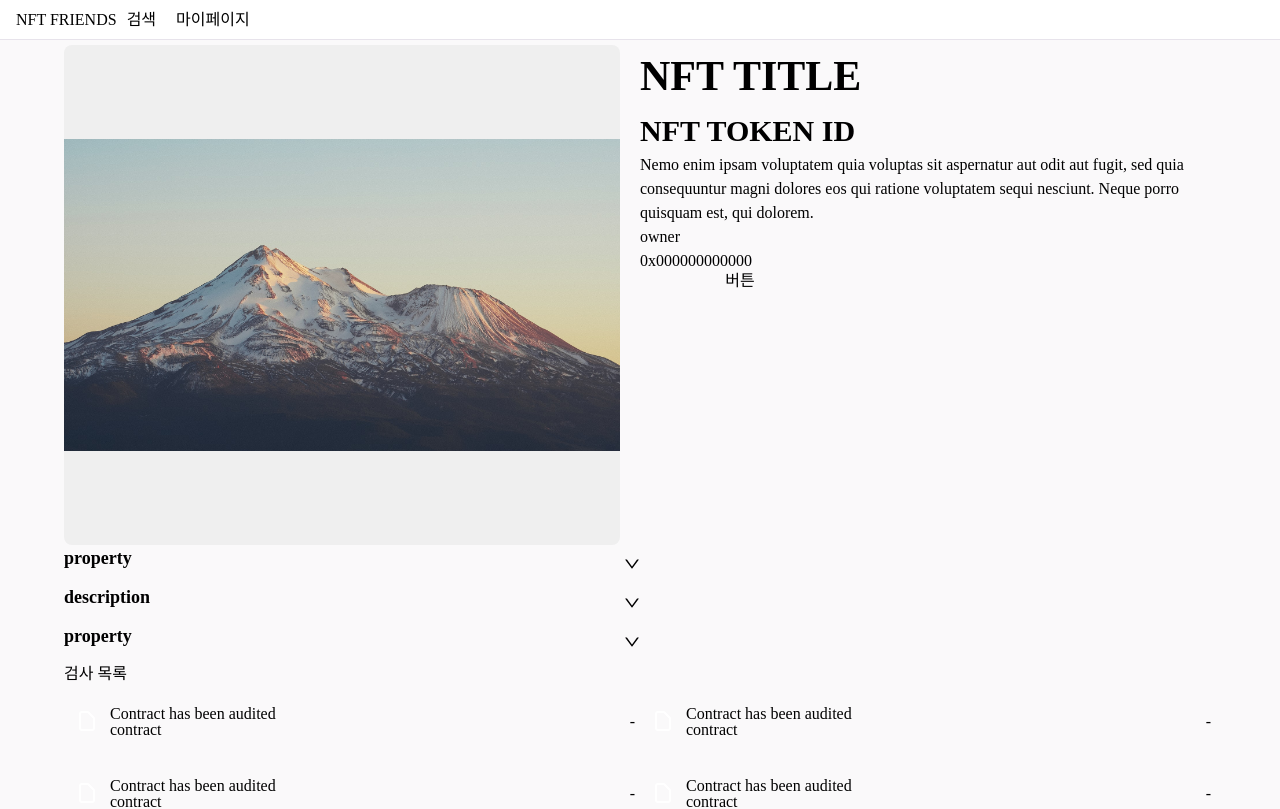
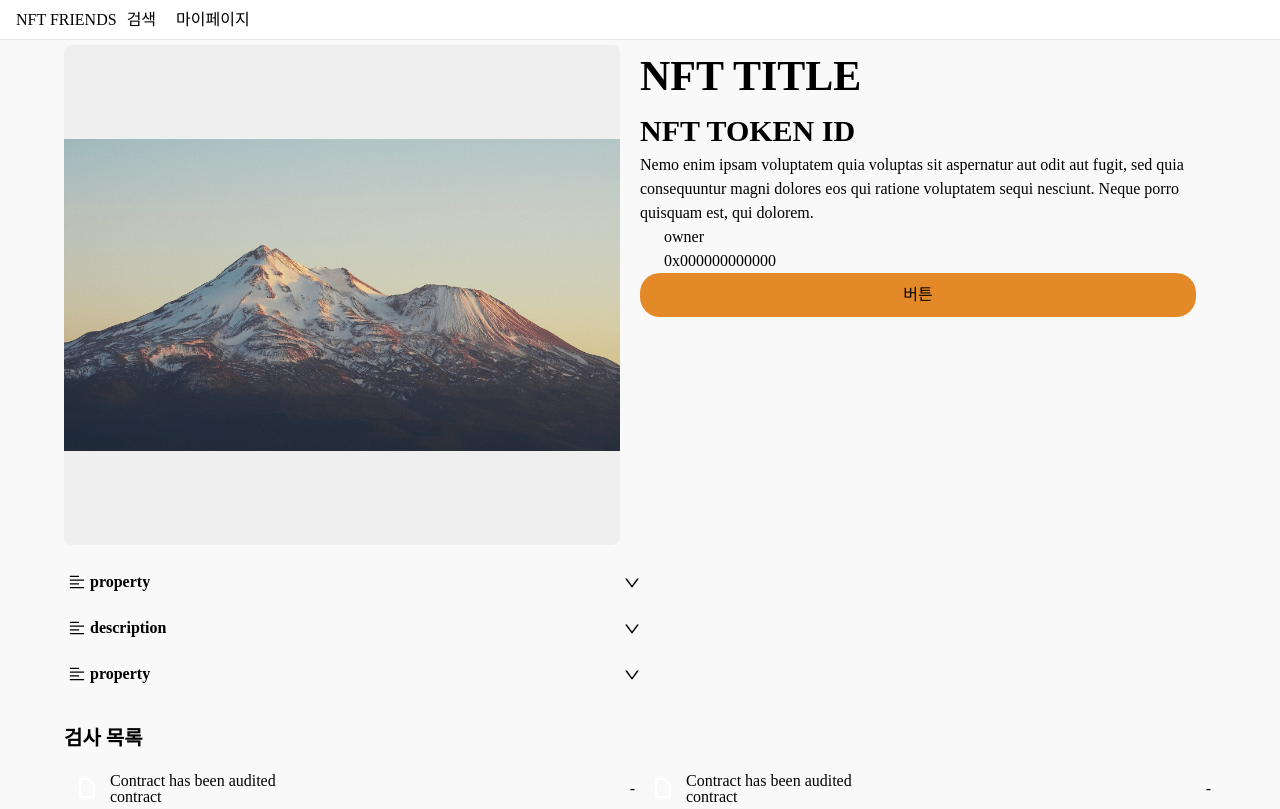
Before and after one commit to DCNFT/nft-ft, a Next.js app: page /detail in a window 1280 px wide. Shown: the top 809 px of the page. Built offline with nearby package versions, Linux system fonts and the light colour scheme; a web font is replaced by a local one.

Commit message:
reafactor : div -> flex 변경

```diff
--- a/src/components/Common/Collapse/iconMap.tsx
+++ b/src/components/Common/Collapse/iconMap.tsx
@@ -11,7 +11,8 @@ import {
   CheckCircleFilled,
   CaretUpOutlined,
   UpOutlined,
-} from '@ant-design/icons';
+  AlignLeftOutlined,
+} from '@ant-design/icons'
 
 const Iconmap: { [unit: string]: object } = {
   SearchOutlined: <SearchOutlined />,
@@ -26,6 +27,7 @@ const Iconmap: { [unit: string]: object } = {
   CheckCircleFilled: <CheckCircleFilled />,
   CaretUpOutlined: <CaretUpOutlined />,
   UpOutlined: <UpOutlined />,
-};
+  AlignLeftOutlined: <AlignLeftOutlined />,
+}
 
-export default Iconmap;
+export default Iconmap
--- a/src/components/Common/Collapse/index.tsx
+++ b/src/components/Common/Collapse/index.tsx
@@ -22,6 +22,12 @@ const St = {
   Title: styled.div`
     font-weight: bold;
     font-size: 1.8rem;
+  `,
+  IconWrapper: styled.div`
+    display: flex;
+    justify-content: center;
+    align-items: center;
+    padding: 0 5px;
   `,
 }
 const Collapse = ({ title, children }: any) => {
@@ -48,10 +54,15 @@ const Collapse = ({ title, children }: any) => {
 
   return (
     <div style={{ marginBottom: '12px' }}>
-      <div style={{ display: 'flex', justifyContent: 'space-between' }}>
-        <Text bold fontSize="18px">
-          {title}
-        </Text>
+      <div style={{ display: 'flex', justifyContent: 'space-between', alignItems: 'center' }}>
+        <div style={{ display: 'flex', padding: '5px 0' }}>
+          <St.IconWrapper>{iconMap.AlignLeftOutlined}</St.IconWrapper>
+
+          <Text fontSize="16px" bold>
+            {title}
+          </Text>
+        </div>
+
         <St.Icon onClick={handleButtonClick} isSubMenuOpen={isSubMenuOpen}>
           {iconMap.UpOutlined}
         </St.Icon>
--- a/src/views/Detail/index.tsx
+++ b/src/views/Detail/index.tsx
@@ -1,6 +1,6 @@
 import Image from 'next/image'
 import { Text } from 'components/Common/Text'
-import { Box } from 'components/Common/Box'
+import { Box, Flex } from 'components/Common/Box'
 import styled from 'styled-components'
 import Page from 'components/Layout/Page'
 import Collapse from 'components/Common/Collapse'
@@ -12,6 +12,25 @@ const St = {
     border-radius: 8px;
     background: #efefef;
   `,
+  PropertyContainer: styled.div`
+    flex: 1;
+    margin: 5px;
+    width: 100px;
+    height: 50px;
+    background: rgba(21, 178, 229, 0.06);
+    text-align: center;
+    padding: 10px;
+    borderradius: 4px;
+  `,
+  MainButton: styled.div`
+    width: 100%;
+    padding: 10px;
+    display: flex;
+    justify-content: center;
+    align-items: center;
+    border-radius: 20px;
+    background-color: #e48927;
+  `,
 }
 
 // type DetailProps = {
@@ -19,15 +38,8 @@ const St = {
 // }
 const ScanResult = () => {
   return (
-    <div
-      style={{
-        display: 'flex',
-        justifyContent: 'space-between',
-        alignItems: 'center',
-        width: '50%',
-      }}
-    >
-      <div style={{ display: 'flex', alignItems: 'center', padding: '10px' }}>
+    <Flex justifyContent="space-between" alignItems="center" width="50%">
+      <Flex alignItems="center" padding="10px">
         <Box padding="5px">
           <svg
             width="16"
@@ -49,40 +61,29 @@ const ScanResult = () => {
           <div className="text-tiny">Contract has been audited</div>
           <div className="">contract</div>
         </div>
-      </div>
+      </Flex>
       <Box padding={'5px'}>
         <div className="">-</div>
       </Box>
-    </div>
+    </Flex>
   )
 }
 const Property = () => {
   return (
-    <div
-      style={{
-        flex: 1,
-        margin: '5px',
-        width: '100px',
-        height: '50px',
-        background: 'rgba(21, 178, 229, 0.06)',
-        textAlign: 'center',
-        padding: '10px',
-        borderRadius: '4px',
-      }}
-    >
+    <St.PropertyContainer>
       <div>
         <Text color="rgb(32, 129, 226)" fontSize="14px">
           Title
         </Text>
       </div>
       <div>None</div>
-    </div>
+    </St.PropertyContainer>
   )
 }
 const Detail = () => {
   return (
     <Page>
-      <div style={{ display: 'flex' }}>
+      <Flex>
         <St.ImageWrapper>
           <img
             src="/images/home/nft/mountain.jpg"
@@ -94,7 +95,7 @@ const Detail = () => {
             }}
           />
         </St.ImageWrapper>
-        <div style={{ display: 'flex', flexDirection: 'column', flex: 1, padding: '0 20px' }}>
+        <Flex flexDirection="column" flex={1} padding={'0 20px'}>
           <Text fontSize="42px" bold>
             NFT TITLE
           </Text>
@@ -107,7 +108,9 @@ const Detail = () => {
             quisquam est, qui dolorem.
           </Text>
           <div style={{ display: 'flex' }}>
-            <div></div>
+            <div>
+              <Box width="24px" height="24px" borderRadius="50%"></Box>
+            </div>
             <div>
               <div>
                 <Text>owner</Text>
@@ -117,20 +120,13 @@ const Detail = () => {
               </div>
             </div>
           </div>
-          <div
-            style={{
-              width: '200px',
-              display: 'flex',
-              justifyContent: 'center',
-              alignItems: 'centers',
-            }}
-          >
-            <div>버튼</div>
-          </div>
-        </div>
-      </div>
-      <div>
-        <div style={{ display: 'flex', flexDirection: 'column', width: '50%' }}>
+          <St.MainButton>
+            <Text>버튼</Text>
+          </St.MainButton>
+        </Flex>
+      </Flex>
+      <Box mt="20px">
+        <Flex flexDirection="column" width="50%">
           <Collapse title="property">
             <div style={{ display: 'flex', width: '50%', flexWrap: 'wrap' }}>
               <Property />
@@ -138,6 +134,7 @@ const Detail = () => {
               <Property />
             </div>
           </Collapse>
+
           <Collapse title="description">
             <div style={{ display: 'flex', width: '50%', flexWrap: 'wrap' }}>
               Azuki starts with a collection of 10,000 avatars that give you membership access to
@@ -154,9 +151,11 @@ const Detail = () => {
               drops, experiences, and more. Visit
             </div>
           </Collapse>
-        </div>
-        <div>
-          <Text>검사 목록 </Text>
+        </Flex>
+        <Box mt="20px">
+          <Text bold fontSize="20px">
+            검사 목록
+          </Text>
           <div style={{ display: 'flex', flexWrap: 'wrap' }}>
             <ScanResult />
             <ScanResult /> <ScanResult /> <ScanResult /> <ScanResult /> <ScanResult />
@@ -166,8 +165,8 @@ const Detail = () => {
             <ScanResult /> <ScanResult /> <ScanResult /> <ScanResult /> <ScanResult />
             <ScanResult /> <ScanResult />
           </div>
-        </div>
-      </div>
+        </Box>
+      </Box>
     </Page>
   )
 }
```
